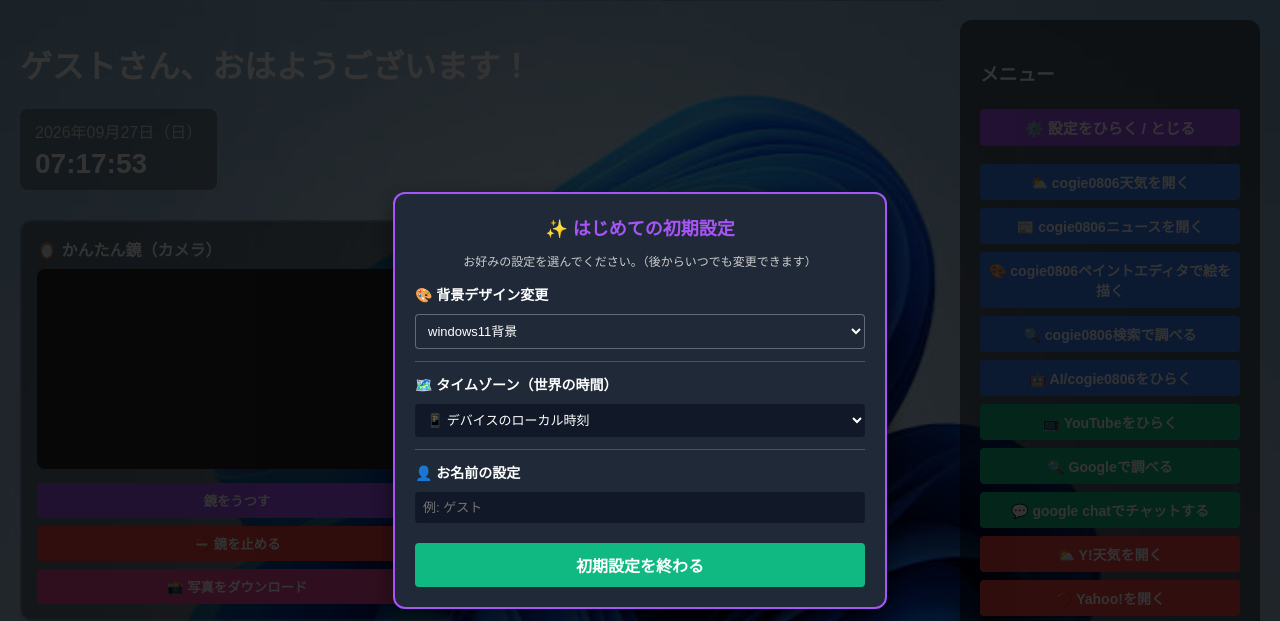
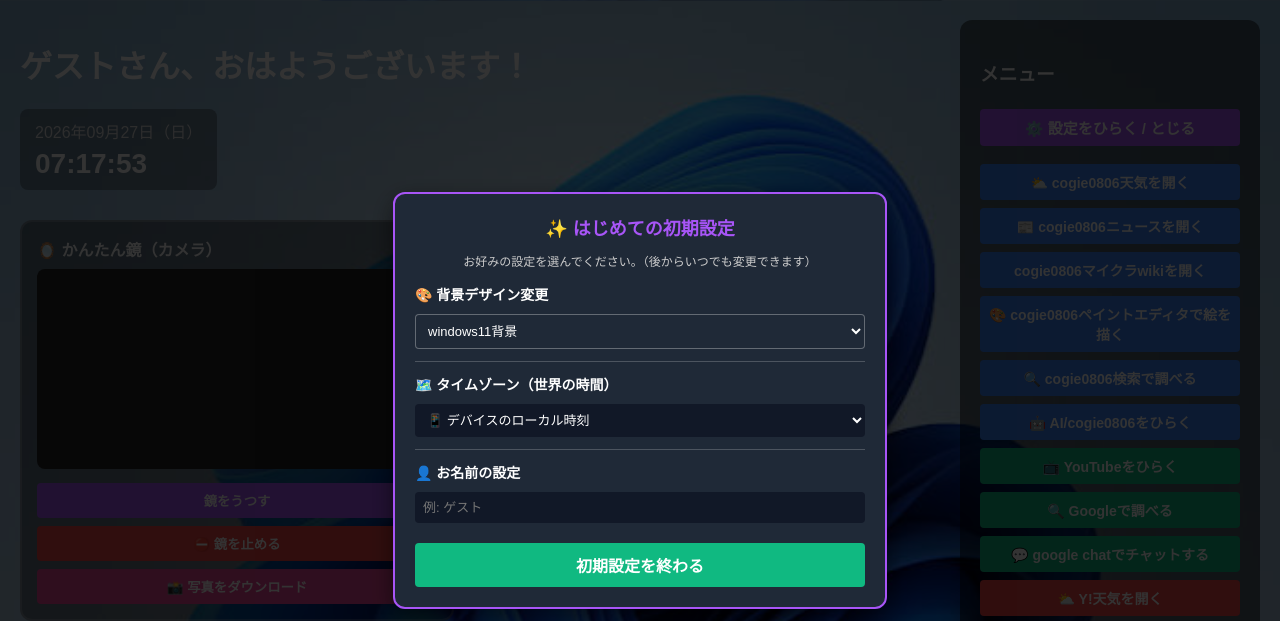
Before and after one commit to cogie0806/cogie0806.github.io, a plain HTML site: page index.html in a window 1280 px wide. Shown: the top 621 px of the page. Drawn offline with Linux system fonts and the light colour scheme.

Commit message:
Update index.html

```diff
--- a/index.html
+++ b/index.html
@@ -420,6 +420,7 @@
 
             <a id="link-news" class="link-btn ai-btn" href="https://cogie0806.github.io/weather/">⛅ cogie0806天気を開く</a>
             <a id="link-news" class="link-btn ai-btn" href="https://cogie0806.github.io/news/">📰 cogie0806ニュースを開く</a>
+            <a id="link-news" class="link-btn ai-btn" href="https://cogie0806.github.io/minecraft-wiki/home.html">cogie0806マイクラwikiを開く</a>
             <a id="link-paint" class="link-btn ai-btn" href="https://cogie0806.github.io/Drawing/">🎨 cogie0806ペイントエディタで絵を描く</a>
             <a id="link-search" class="link-btn ai-btn" href="https://cogie0806.github.io/Search-cogie0806/">🔍 cogie0806検索で調べる</a>
             <a id="link-ai" class="link-btn ai-btn" href="https://cogie0806.github.io/AI/">🤖 AI/cogie0806をひらく</a>
```
